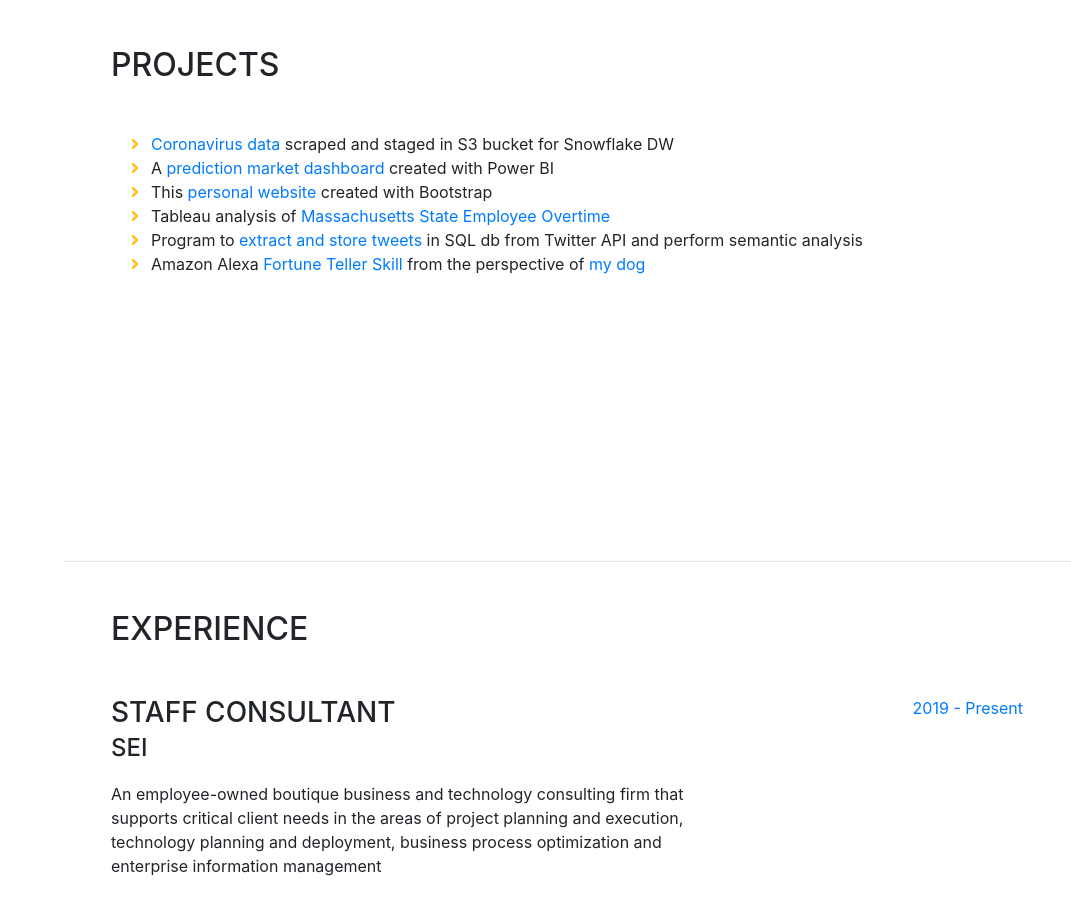
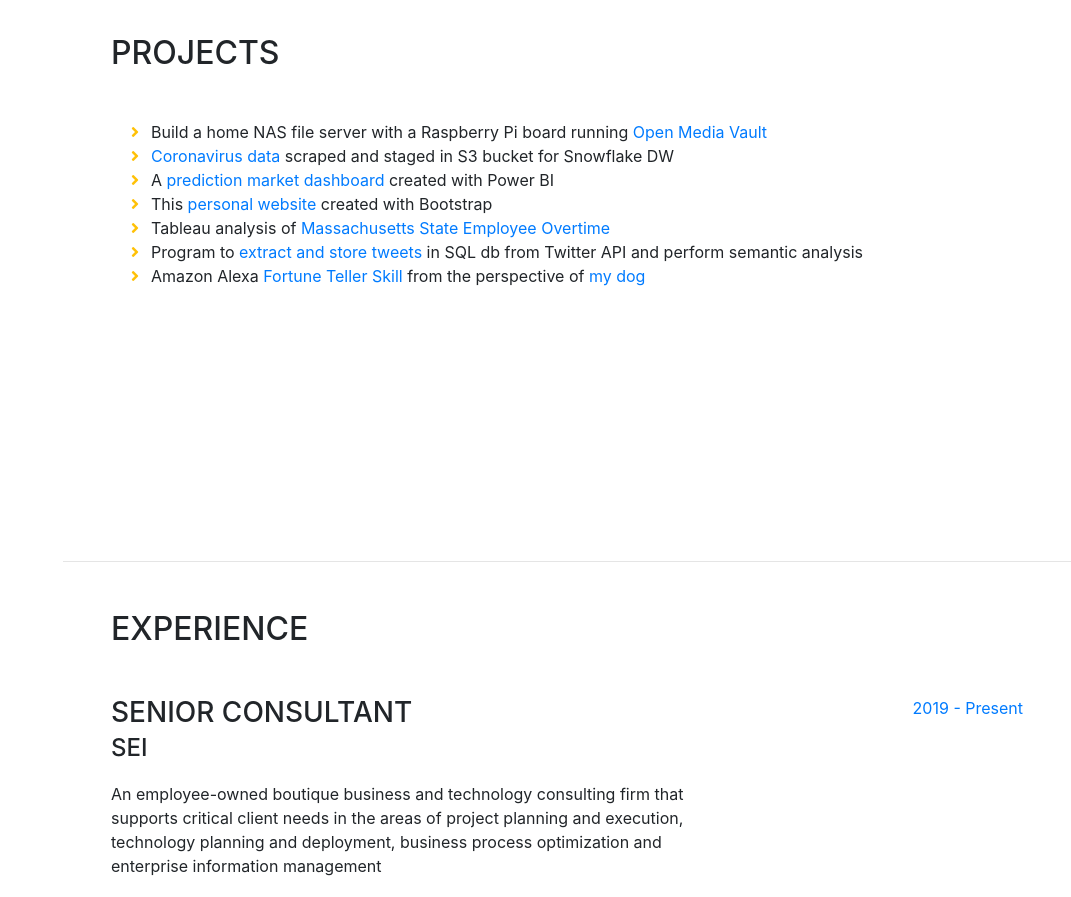
Before and after one commit to pdellagrotte/pdellagrotte.github.io, a website with bundled scripts: page index.html in a window 1280 px wide. Shown: the part 1040-1937 px from the top of the page, without its empty margins (209-1280 px from the left). Built offline with nearby package versions, Linux system fonts and the light colour scheme; a web font is replaced by a local one.

Commit message:
more page text edits

```diff
--- a/index.html
+++ b/index.html
@@ -99,6 +99,10 @@
           <ul class="fa-ul mb-0">
             <li>
               <i class="fa-li fa fa-angle-right text-warning"></i>
+              Build a home NAS file server with a Raspberry Pi board running <a href="https://www.openmediavault.org/">Open Media Vault</a></li>
+            <li>
+            <li>
+              <i class="fa-li fa fa-angle-right text-warning"></i>
               <a href="img/covid-db-conceptual-diagram.jpg">Coronavirus data</a> scraped and staged in S3 bucket for Snowflake DW</li>
             <li>
             <li>
@@ -132,7 +136,7 @@
 
           <div class="resume-item d-flex flex-column flex-md-row mb-5">
             <div class="resume-content mr-auto">
-              <h3 class="mb-0">Staff Consultant</h3>
+              <h3 class="mb-0">Senior Consultant</h3>
               <div class="subheading mb-3">SEI</div>
               <p>An employee-owned boutique business and technology consulting firm that supports critical client needs in the areas of project planning and execution, technology planning and deployment, business process optimization and enterprise information management</p>
             </div>
@@ -284,7 +288,7 @@
       <section class="resume-section p-3 p-lg-5 d-flex flex-column" id="interests">
         <div class="my-auto">
           <h2 class="mb-5">Interests</h2>
-          <p>Aside from data science / programming, I enjoy running with my border collie, road biking, and spending time with my wife. I have traveled all over the world including places like Qatar, Japan, China, and India. I am also a personal finance geek who loves to track spending.</p>
+          <p>I enjoy enjoy the great outdoors, road biking, snowboarding, and doing some local hiking with my wife and son. I have traveled all over the world including places like Qatar, Japan, China, and India - but still much more to see! A dream of mine is to spend some time living and working overseas. I am also a personal finance geek who loves to discuss investing and different money savings hacks.</p>
           <p class="mb-0">A lot of my free time is spent tinkering with projects like this <a href="https://retropie.org.uk/"> Raspberry Pi retro game emulator</a></p>
         </div>
       </section>
```
